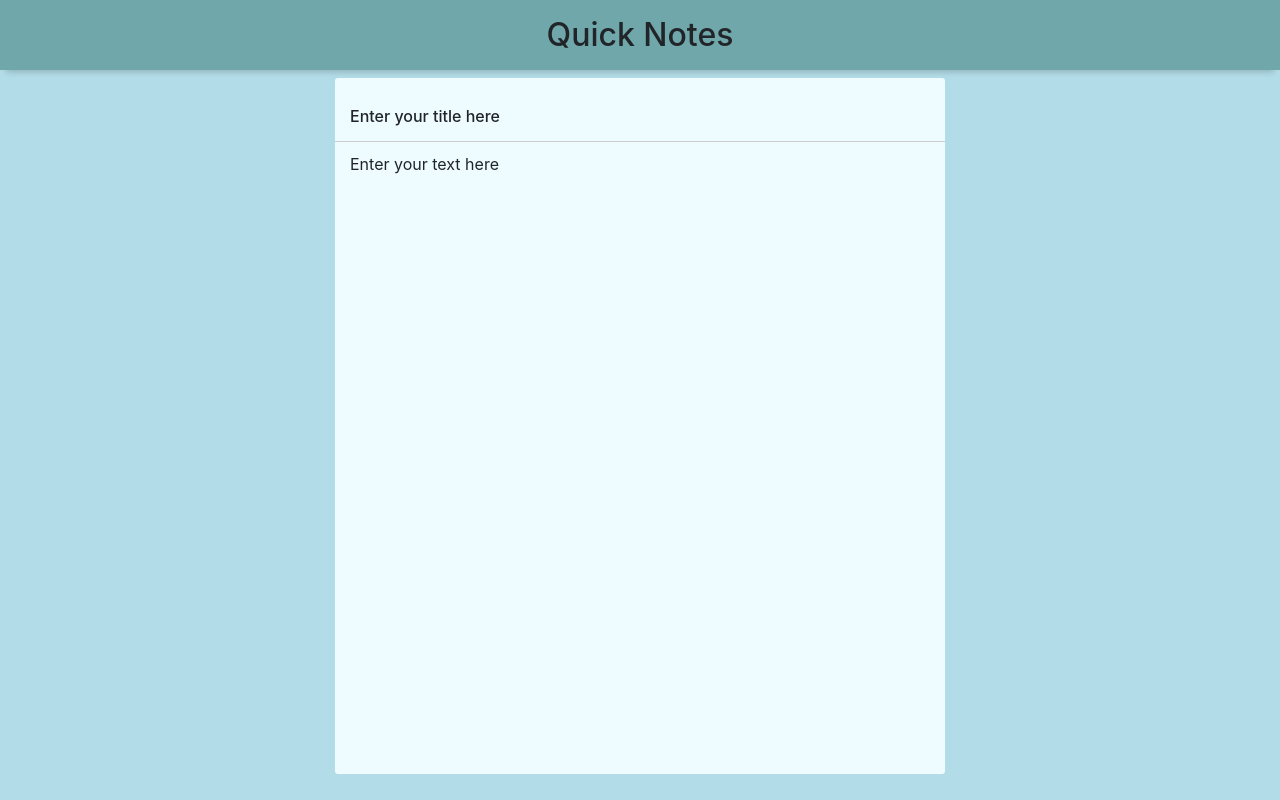
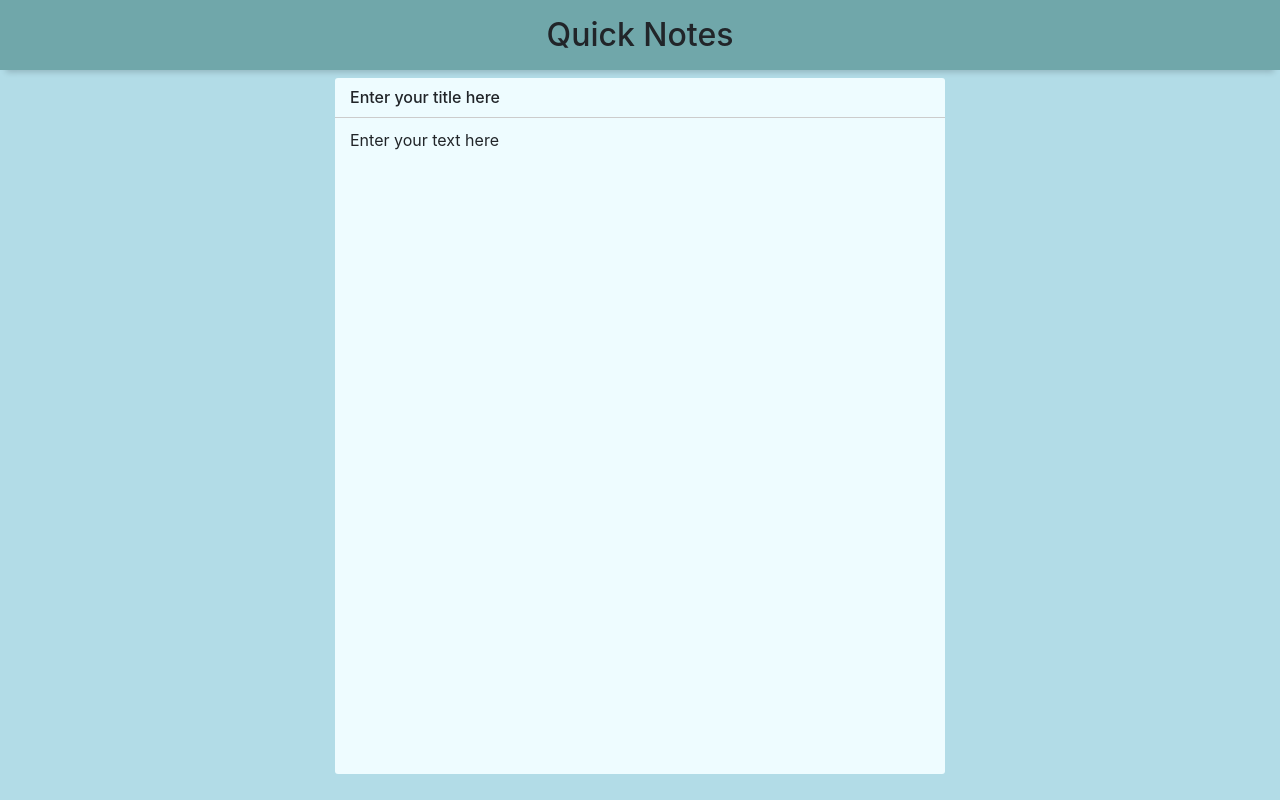
Before and after one commit to Aishwarya55/Quick-Notes, an Angular app: page / in a window 1280 px wide. Built offline with nearby package versions, Linux system fonts and the light colour scheme.

Commit message:
line break removed

```diff
--- a/src/app/notes/notes.component.css
+++ b/src/app/notes/notes.component.css
@@ -14,6 +14,6 @@
 .notepad-heading{
     height: 40px;
     margin: 0 -15px;
-    padding: 5px 15px;
+    padding: 10px 15px;
     border-bottom: 1px solid #ccc
 }
--- a/src/app/notes/notes.component.html
+++ b/src/app/notes/notes.component.html
@@ -5,7 +5,6 @@
     <div class="col-md-6 col-lg-6">
       <div class="center-div">
         <div class="col-md-12" style="height:100%">
-          <br>
           <div class="notepad-heading clearfix"><h6 #header contenteditable="true" [innerHtml]="notes.heading" tabindex="-1" (blur)="onBlur('title')" (focus) = "onFocus('title')"></h6></div>
           <div #notepad class="notepad-content clearfix" contenteditable="true" tabindex="-1" (blur)="onBlur('content')" (focus) = "onFocus('content')" [innerHtml]="notes.content">
 
```
